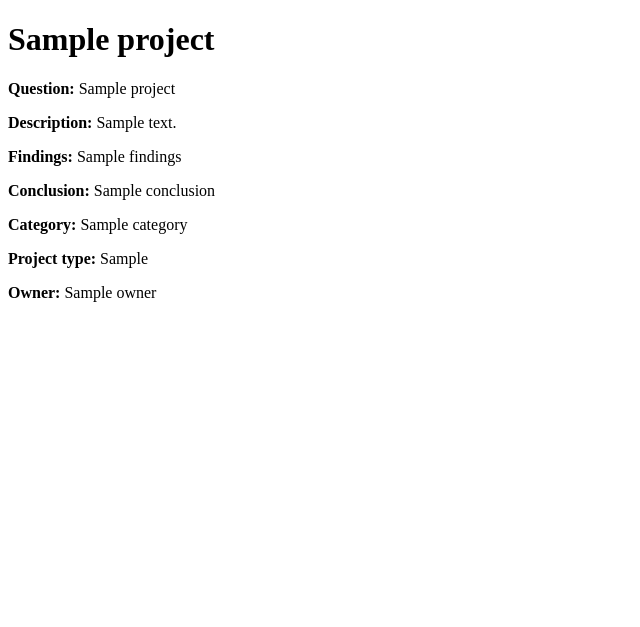
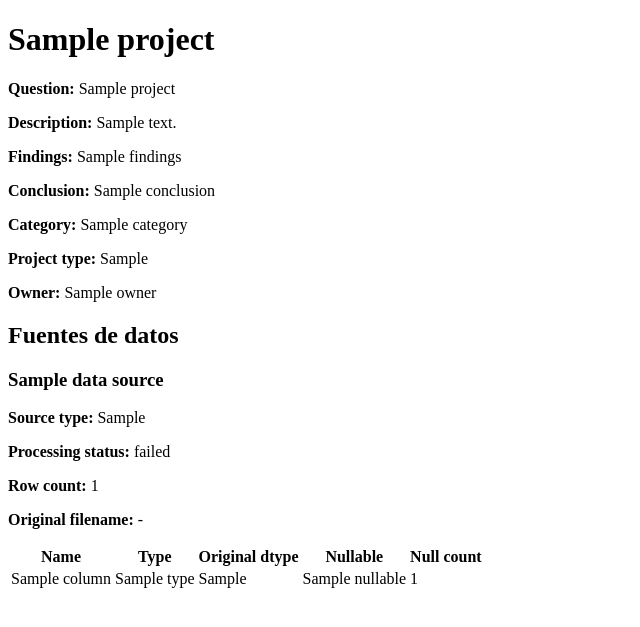
Before and after one commit to jpierre09/datapolis, a Django app: template apps/portfolio_projects/templates/portfolio_projects/project_detail.html in a window 1280 px wide. Shown: the top 627 px of the page, without its empty margins (0-640 px from the left). Run offline with Django 5.2, Linux system fonts and the light colour scheme; the template is opened without the code that fills it: most values are stand-ins (such as "Sample title", 1, 10 or a date in 2020); data that the repository does not hold is empty.

Commit message:
Show data source metadata in project detail

```diff
--- a/apps/portfolio_projects/templates/portfolio_projects/project_detail.html
+++ b/apps/portfolio_projects/templates/portfolio_projects/project_detail.html
@@ -10,5 +10,54 @@
     <p><strong>Category:</strong> {{ project.category }}</p>
     <p><strong>Project type:</strong> {{ project.project_type }}</p>
     <p><strong>Owner:</strong> {{ project.owner }}</p>
+
+    <section>
+      <h2>Fuentes de datos</h2>
+
+      {% if data_sources %}
+        {% for data_source in data_sources %}
+          <article>
+            <h3>{{ data_source.name }}</h3>
+            <p><strong>Source type:</strong> {{ data_source.source_type }}</p>
+            <p><strong>Processing status:</strong> {{ data_source.processing_status }}</p>
+            <p><strong>Row count:</strong> {{ data_source.row_count|default:"-" }}</p>
+            <p><strong>Original filename:</strong> {{ data_source.original_filename|default:"-" }}</p>
+
+            {% if data_source.processing_status == "failed" and data_source.processing_error %}
+              <p><strong>Processing error:</strong> {{ data_source.processing_error }}</p>
+            {% endif %}
+
+            {% with columns=data_source.columns_schema.columns %}
+              {% if columns %}
+                <table>
+                  <thead>
+                    <tr>
+                      <th>Name</th>
+                      <th>Type</th>
+                      <th>Original dtype</th>
+                      <th>Nullable</th>
+                      <th>Null count</th>
+                    </tr>
+                  </thead>
+                  <tbody>
+                    {% for column in columns %}
+                      <tr>
+                        <td>{{ column.name }}</td>
+                        <td>{{ column.type }}</td>
+                        <td>{{ column.original_dtype }}</td>
+                        <td>{{ column.nullable }}</td>
+                        <td>{{ column.null_count }}</td>
+                      </tr>
+                    {% endfor %}
+                  </tbody>
+                </table>
+              {% endif %}
+            {% endwith %}
+          </article>
+        {% endfor %}
+      {% else %}
+        <p>Este proyecto aún no tiene fuentes de datos asociadas.</p>
+      {% endif %}
+    </section>
   </main>
 {% endblock %}
```
Also changed, not shown: apps/portfolio_projects/views.py (+6 -1 lines).
